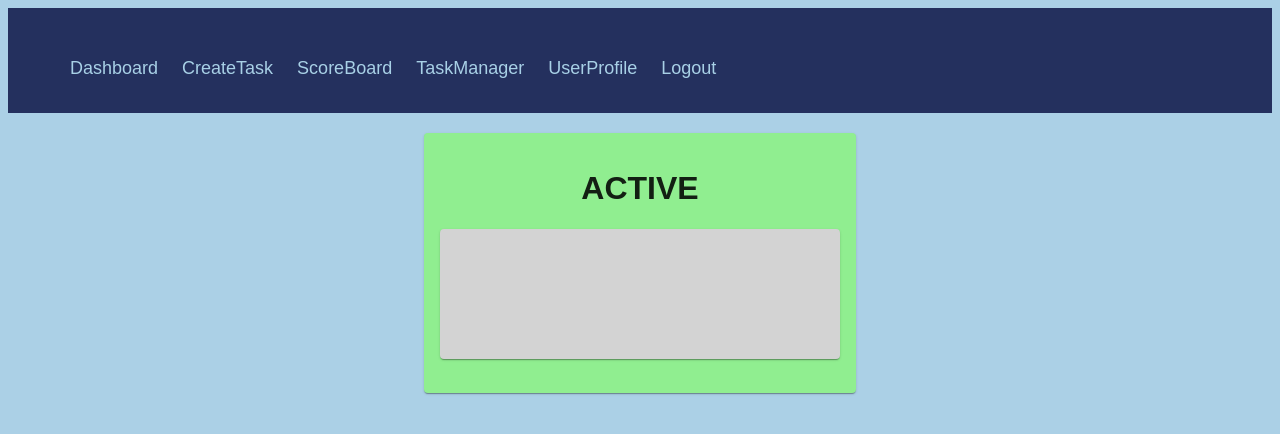
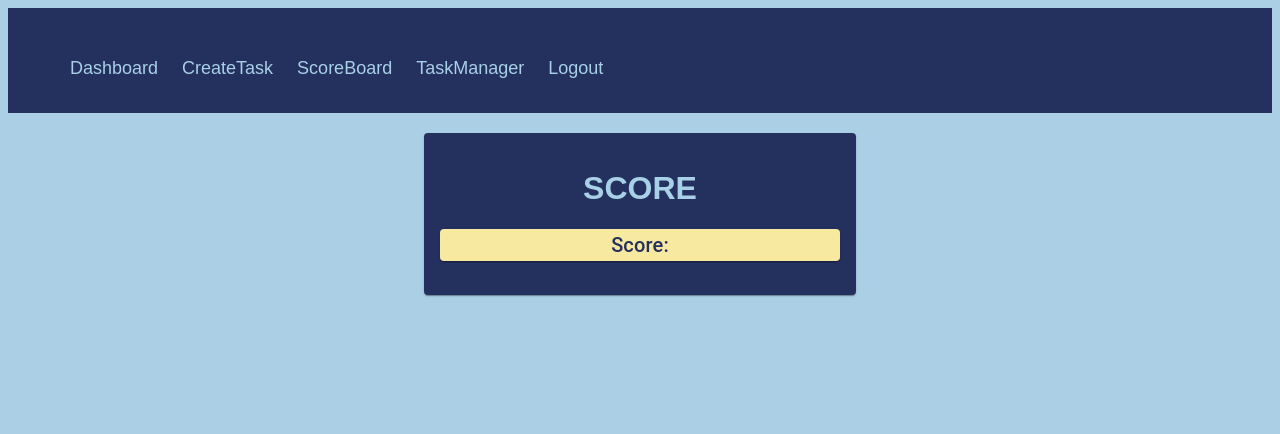
Before and after one commit to COSC481W-2021Fall/capstone-runtime-terror, a React (Create React App) app in the folder client/: page /ScoreBoard in a window 1280 px wide. Shown: the top 434 px of the page. Built offline with nearby package versions, Linux system fonts and the light colour scheme; no server answers; sample sign-in values are in the browser's storage.

Commit message:
Style: Added styling to the ScoreBoard
I all the colmn margins and the color styling. I used the colors that we agreed on and I change the color scheme for the active user so it is easy for them to find there score.

Github issue #37

```diff
--- a/client/src/App.js
+++ b/client/src/App.js
@@ -6,7 +6,6 @@ import EditTask from './components/EditTask/EditTask';
 import Auth from './components/Auth/Auth';
 import ScoreBoard from './components/ScoreBoard/ScoreBoard';
 import TaskDetail from './components/TaskDetail/TaskDetail';
-import UserProfile from './components/UserProfile/UserProfile';
 import {BrowserRouter as Router, Switch, Route} from 'react-router-dom'; /*Allows Routing*/
 import { useDispatch } from 'react-redux';
 import { getTasks } from './actions/tasks';
@@ -32,7 +31,6 @@ const App = () => {
           <Route path='/EditTask'><EditTask currentId={currentId} setCurrentId={setCurrentId} user={user}/></Route>
           <Route path='/ScoreBoard'><ScoreBoard setCurrentId={setCurrentId} user={user}/></Route>
           <Route path='/TaskDetail'><TaskDetail setCurrentId={setCurrentId} user={user}/></Route>
-          <Route path='/UserProfile'><UserProfile setCurrentId={setCurrentId} user={user}/></Route>
         </Switch>
       </div>
     </Router>
--- a/client/src/components/Auth/Input.js
+++ b/client/src/components/Auth/Input.js
@@ -11,8 +11,7 @@ const Input = ({name, handleChange, label, half, autoFocus, type, handleShowPass
 
         <Grid item xs={12} sm={half ? 6:12}>
             <TextField
-            style={{backgroundColor: "#F3CFC6"}}
-
+                style={{backgroundColor: "#F3CFC6"}}
                 name={name}
                 onChange={handleChange}
                 variant="outlined"
--- a/client/src/components/NavBar/Nav.js
+++ b/client/src/components/NavBar/Nav.js
@@ -63,10 +63,6 @@ const Nav = () => {
                     <li >TaskManager</li>
                 </Link>
 
-                <Link to='/UserProfile'>
-                    <li >UserProfile</li>
-                </Link>
-
                 <Link to='/'>
                     <li onClick={logout}>Logout</li>
                 </Link>
--- a/client/src/components/ScoreBoard/ScoreBoard.js
+++ b/client/src/components/ScoreBoard/ScoreBoard.js
@@ -30,7 +30,7 @@ const ScoreBoard = ({ user }) => {
             !myData.length ? <CircularProgress /> : (
                 <Grid className={classes.grid} container alignItems="stretch">
                     <Paper className={classes.paper}>
-                        <h1>ACTIVE</h1>
+                        <h1>SCORE</h1>
                         {myData.map((user) => (
                             <Grid key={user._id}>
                                 <Task user={user} />
--- a/client/src/components/ScoreBoard/Task/styles.js
+++ b/client/src/components/ScoreBoard/Task/styles.js
@@ -18,9 +18,9 @@ export default makeStyles({
     flexDirection: 'column',
     // justifyContent: 'space-between',
     // borderRadius: '15px',
-    height: '130px',
+    // height: '130px',
     position: 'relative',
-    backgroundColor: 'lightgrey',
+    backgroundColor: '#F8E9A1',
     width: '400px',
   },
   grid: {
@@ -32,11 +32,22 @@ export default makeStyles({
     margin: '20px',
   },
   title: {
-    margin: 'auto'
+    overflowWrap: 'break-word',
+    margin: 'auto',
+    color: '#F76C6C'
   },
   cardActions: {
     padding: '0 16px 8px 16px',
     display: 'flex',
     justifyContent: 'space-between',
   },
+  typography: {
+    color: '#24305E',
+  },
+  button: {
+    color: '#F76C6C',
+  },
+  buttonText: {
+    color: '#24305E',
+  }
 });
--- a/client/src/components/ScoreBoard/Task/tasks.js
+++ b/client/src/components/ScoreBoard/Task/tasks.js
@@ -1,23 +1,29 @@
-import { Card, CardActions, Button, Typography } from '@material-ui/core/';
-import ArrowForwardIos from '@mui/icons-material/ArrowForward';
-import CheckCircleIcon from '@mui/icons-material/CheckCircle';
-import AlarmIcon  from '@mui/icons-material/Alarm';
-import moment from 'moment';
+import { Card, Typography } from '@material-ui/core/';
 import useStyles from './styles';
 import React from 'react';
 import 'date-fns';
 
 const Task = ({user}) => {
     const classes = useStyles();
-
+    const currUser= JSON.parse(localStorage.getItem('profile'));
+    console.log(currUser.result.email === user.email);
 
     return (
-        <Card className={classes.card}>
-            <div >
-                <Typography variant="body2" color="textSecondary">{user.email}</Typography>
-                <Typography variant="body2">{user.score}</Typography>
-            </div>
-        </Card>
+        currUser.result.email === user.email ? (
+            <Card className={classes.card} style={{backgroundColor: "#F76C6C"}}>
+                <div>
+                    <Typography className={classes.title} style={{color: "#24305E"}}variant="h5" gutterBottom>{user.email}</Typography>
+                    <Typography className={classes.typography} style={{color: "#F8E9A1"}} variant="h6">Score: {user.score}</Typography>
+                </div>
+            </Card>
+        ):(
+            <Card className={classes.card}>
+                <div>
+                    <Typography className={classes.title} variant="h5" gutterBottom>{user.email}</Typography>
+                    <Typography className={classes.typography} variant="h6">Score: {user.score}</Typography>
+                </div>
+            </Card>
+        )
     );
 }
 
--- a/client/src/components/ScoreBoard/styles.js
+++ b/client/src/components/ScoreBoard/styles.js
@@ -5,6 +5,7 @@ export default makeStyles((theme) => ({
     display: 'flex',
     alignItems: 'center',
     textAlign: 'center',
+    color: '24305E'
   },
   smMargin: {
     margin: theme.spacing(1),
@@ -18,9 +19,9 @@ export default makeStyles((theme) => ({
     // marginRight: '5%',
     marginLeft: 'auto',
     marginRight: 'auto',
-    background: 'lightgreen',
+    background: '#24305E',
     width: '400px',
-
+    color: '#A8D0E6'
   },
   grid: {
     float: 'right',
--- a/client/src/components/TaskDetail/Task/styles.js
+++ b/client/src/components/TaskDetail/Task/styles.js
@@ -18,7 +18,8 @@ export default makeStyles({
     flexDirection: 'column',
     // justifyContent: 'space-between',
     // borderRadius: '15px',
-    height: '130px',
+    // height: '130px',
+    // padding: '5px',
     position: 'relative',
     backgroundColor: '#F8E9A1',
     width: '400px',
@@ -32,6 +33,7 @@ export default makeStyles({
     margin: '20px',
   },
   title: {
+    overflowWrap: 'break-word',
     margin: 'auto',
     color: '#F76C6C'
   },
@@ -41,6 +43,7 @@ export default makeStyles({
     justifyContent: 'space-between',
   },
   typography: {
+    overflowWrap: 'break-word',
     color: '#24305E'
   },
   button: {
--- a/client/src/components/UserProfile/UserProfile.js
+++ /dev/null
@@ -1,14 +0,0 @@
-import './../../App.css';
-//import {useHistory} from 'react-router-dom';
-
-const UserProfile = ({user}) => {
-    return(
-        user ? (
-            <div>
-                <h1>User Profile Page</h1>
-            </div>
-        ) : (window.location.pathname = "/")
-    )
-}
-
-export default UserProfile;
```
Also changed, not shown: 1 other file (tests, documents, lock files or other folders).
